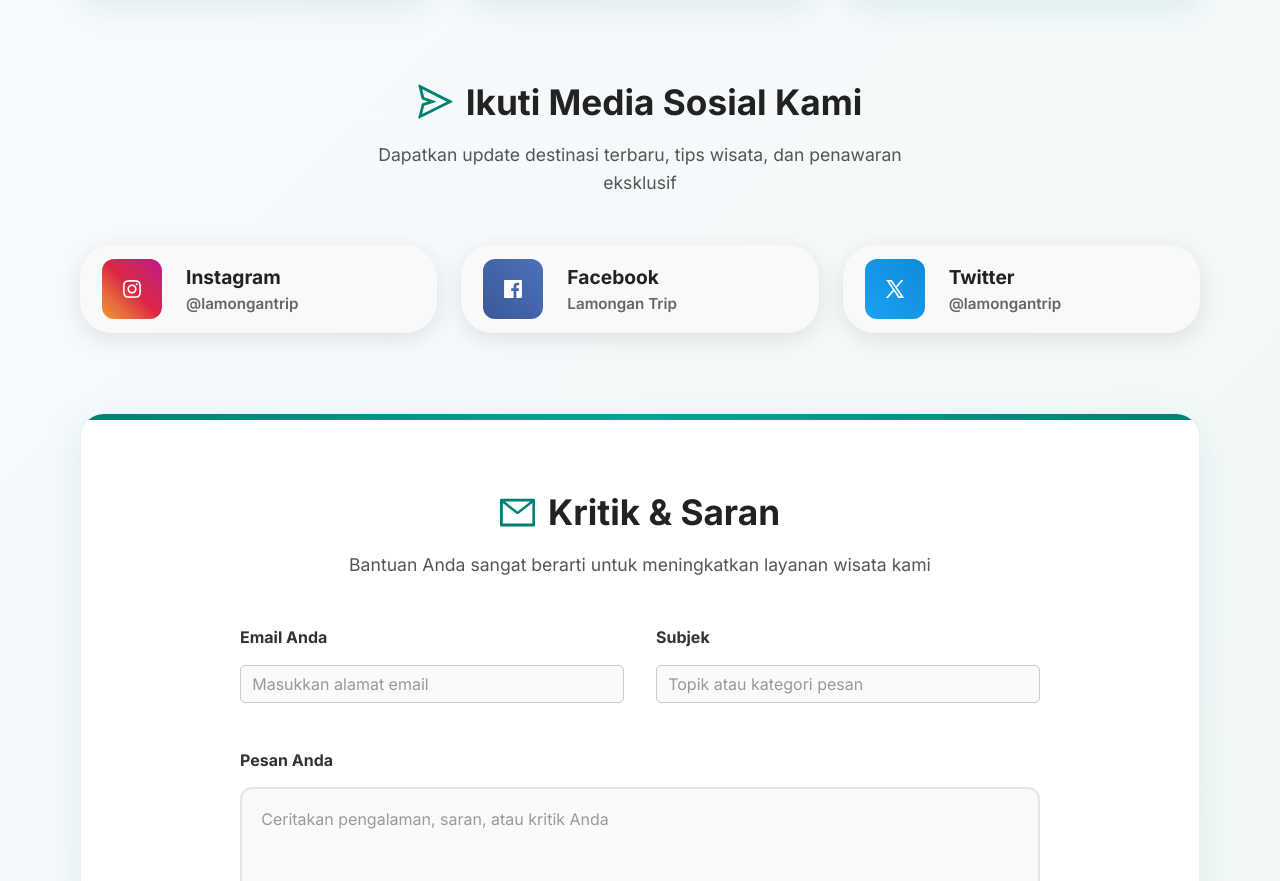
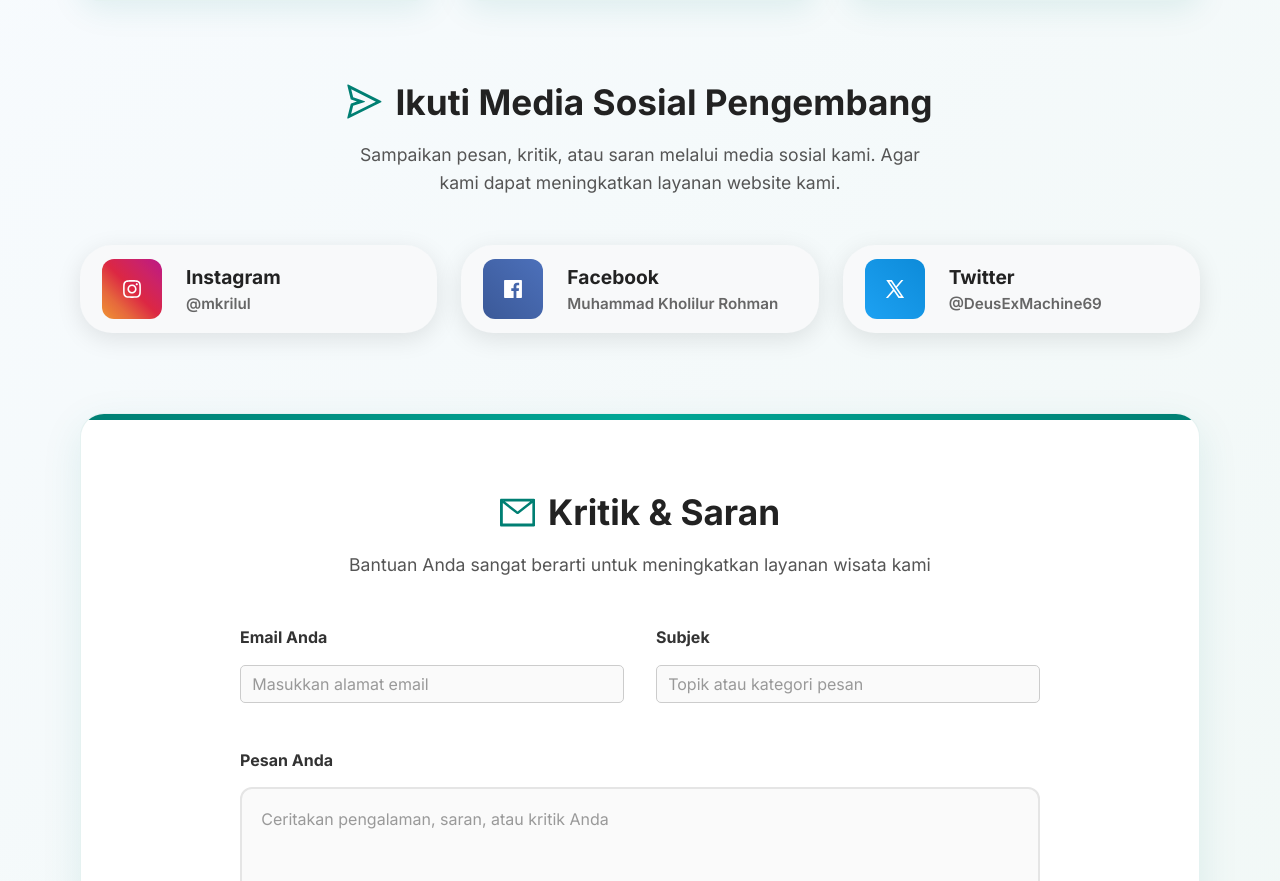
Before and after one commit to ILooL21/lamongantrip, a React (Vite) app: page /contact-us in a window 1280 px wide. Shown: the part 899-1780 px from the top of the page. Built offline with nearby package versions, Linux system fonts and the light colour scheme; no server answers.

Commit message:
ubah nama di contact pages

```diff
--- a/src/pages/ContactPages.jsx
+++ b/src/pages/ContactPages.jsx
@@ -113,9 +113,9 @@ const ContactPages = () => {
         <div className="social-media-section">
           <h2 className="section-title">
             <SendOutlined className="section-icon" />
-            Ikuti Media Sosial Kami
+            Ikuti Media Sosial Pengembang
           </h2>
-          <p className="section-desc">Dapatkan update destinasi terbaru, tips wisata, dan penawaran eksklusif</p>
+          <p className="section-desc">Sampaikan pesan, kritik, atau saran melalui media sosial kami. Agar kami dapat meningkatkan layanan website kami.</p>
 
           <div className="social-links-grid">
             <a
@@ -126,7 +126,7 @@ const ContactPages = () => {
               <InstagramOutlined className="social-icon" />
               <div className="social-content">
                 <h4>Instagram</h4>
-                <span>@lamongantrip</span>
+                <span>@mkrilul</span>
               </div>
             </a>
 
@@ -138,7 +138,7 @@ const ContactPages = () => {
               <FacebookFilled className="social-icon" />
               <div className="social-content">
                 <h4>Facebook</h4>
-                <span>Lamongan Trip</span>
+                <span>Muhammad Kholilur Rohman</span>
               </div>
             </a>
 
@@ -150,7 +150,7 @@ const ContactPages = () => {
               <XOutlined className="social-icon" />
               <div className="social-content">
                 <h4>Twitter</h4>
-                <span>@lamongantrip</span>
+                <span>@DeusExMachine69</span>
               </div>
             </a>
           </div>
```
